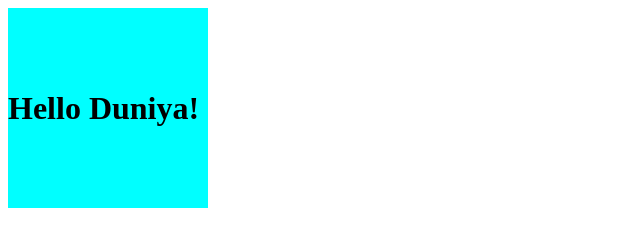
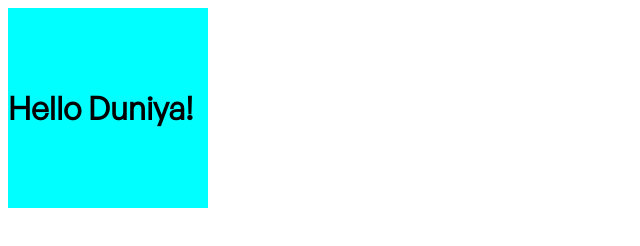
Before and after one commit to FrontEndAyush/Learning_more_git_and_gitHub, a plain HTML site: page index.html in a window 1280 px wide. Shown: the whole page, without its empty margins (0-640 px from the left). Drawn offline with Linux system fonts and the light colour scheme.

Commit message:
font and jpg to webp

```diff
--- a/styles.css
+++ b/styles.css
@@ -1,3 +1,10 @@
+@font-face {
+  font-family: "General Sans";
+  src: url(./GeneralSans-Regular.woff);
+}
+
+
+
 .box{
   width: 200px;
   height: 200px;
```
Also changed, not shown: GeneralSans-Regular.otf (deleted), GeneralSans-Regular.woff (added), heroBack.jpg (deleted), heroBack.webp (added).
